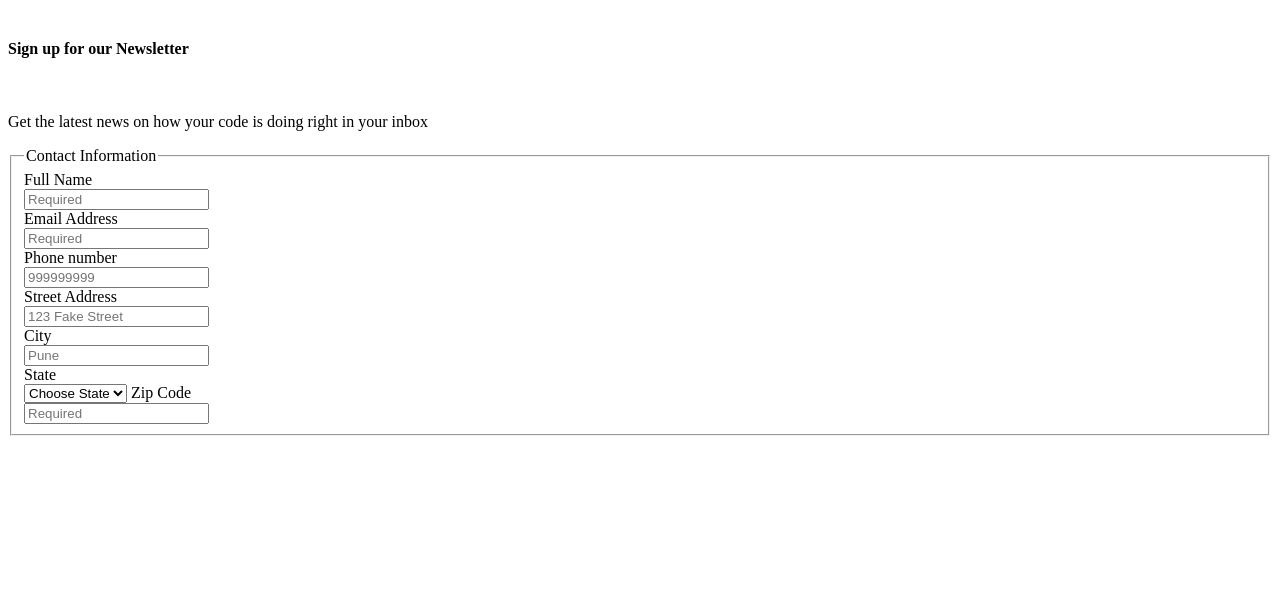
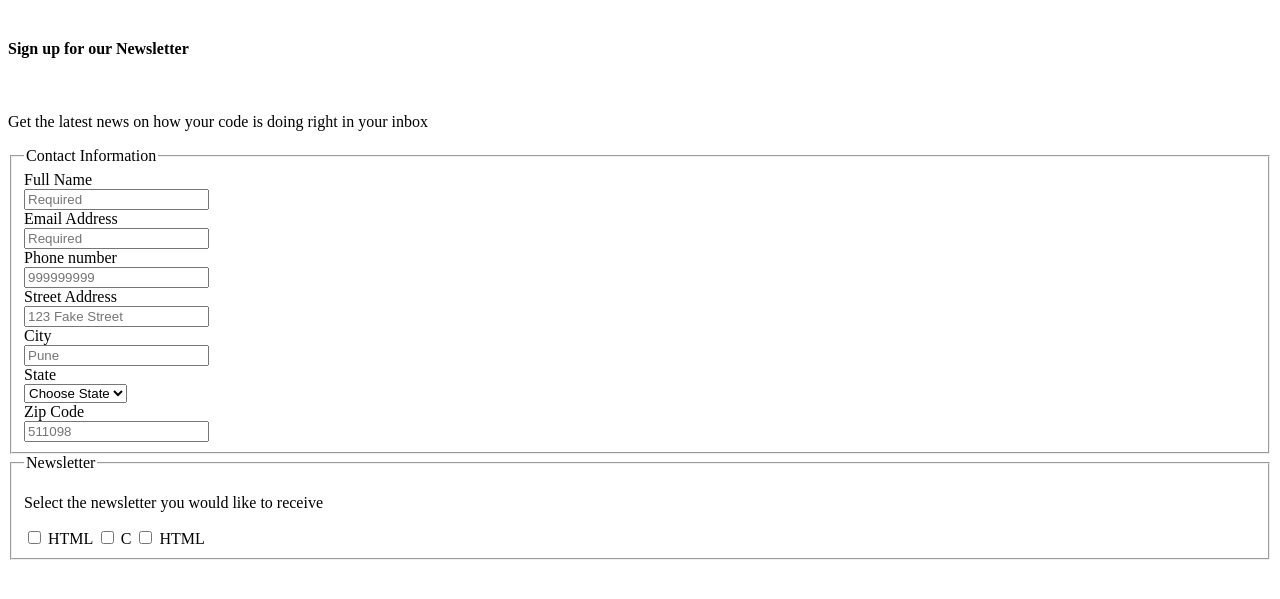
Before and after one commit to iamneo-production/ddaabcacdae305714094bbaaaabbcbbfefone, a website: page public/index.html in a window 1280 px wide. Shown: the part 79-678 px from the top of the page. Drawn offline with Linux system fonts and the light colour scheme.

Commit message:
Backup Commit

```diff
--- a/public/index.html
+++ b/public/index.html
@@ -26,12 +26,20 @@
         <label>State</label><br>
         <select>
             <option>Choose State</option>
-        </select>
+        </select><br>
         <label>Zip Code</label><br>
-        <input type="text" id="name" name="user_name" placeholder="Required" required><br>
+        <input type="tel" id="code" name="user_code" placeholder="511098"><br>
 
-
-
+    </fieldset>
+    <fieldset>
+        <legend>Newsletter</legend>
+        <p>Select the newsletter you would like to receive</p>
+        <input type="checkbox">
+        <label>HTML</label>
+        <input type="checkbox">
+        <label>C</label>
+        <input type="checkbox">
+        <label>HTML</label>
     </fieldset>
   </form>
 
```
